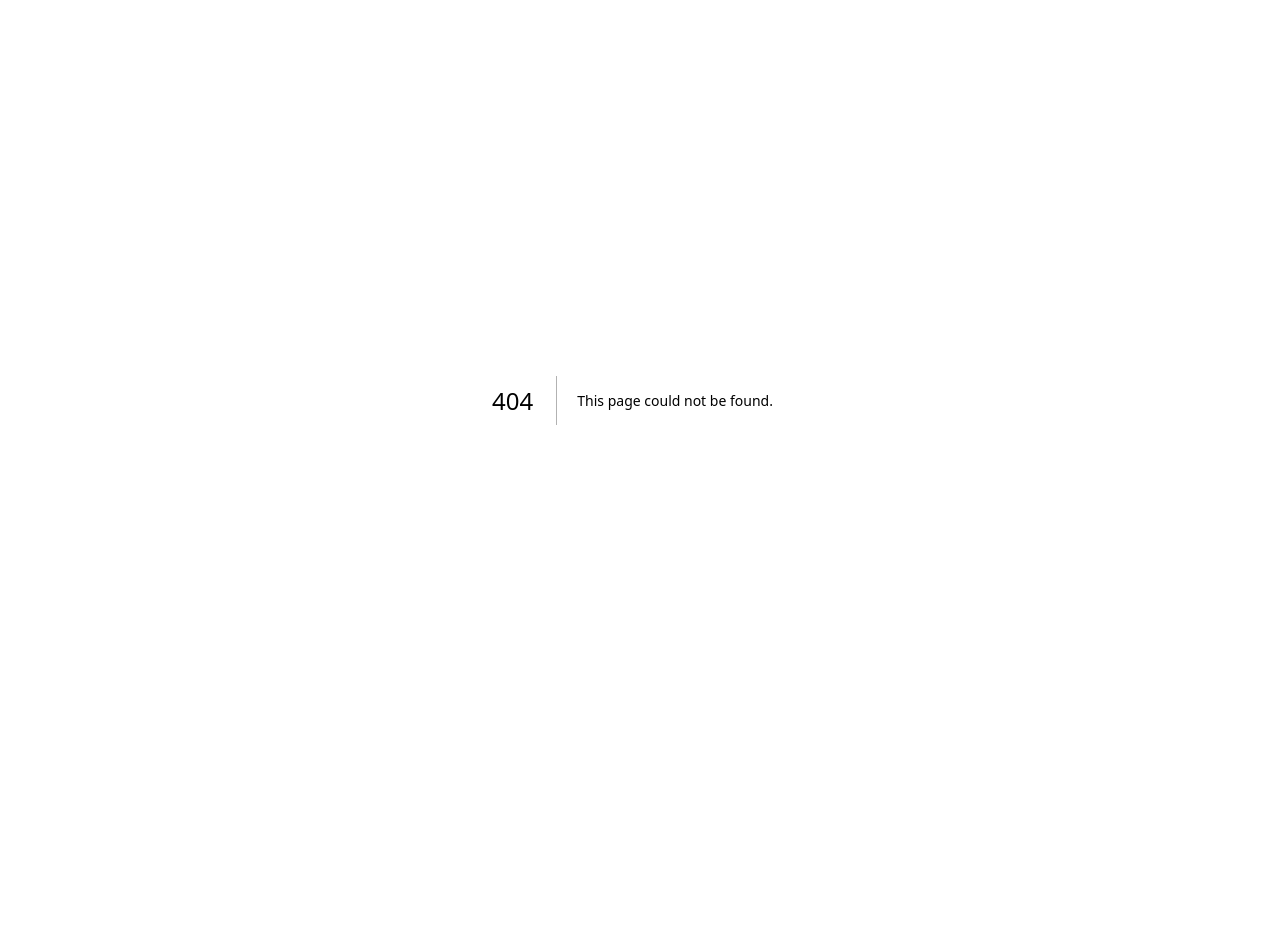
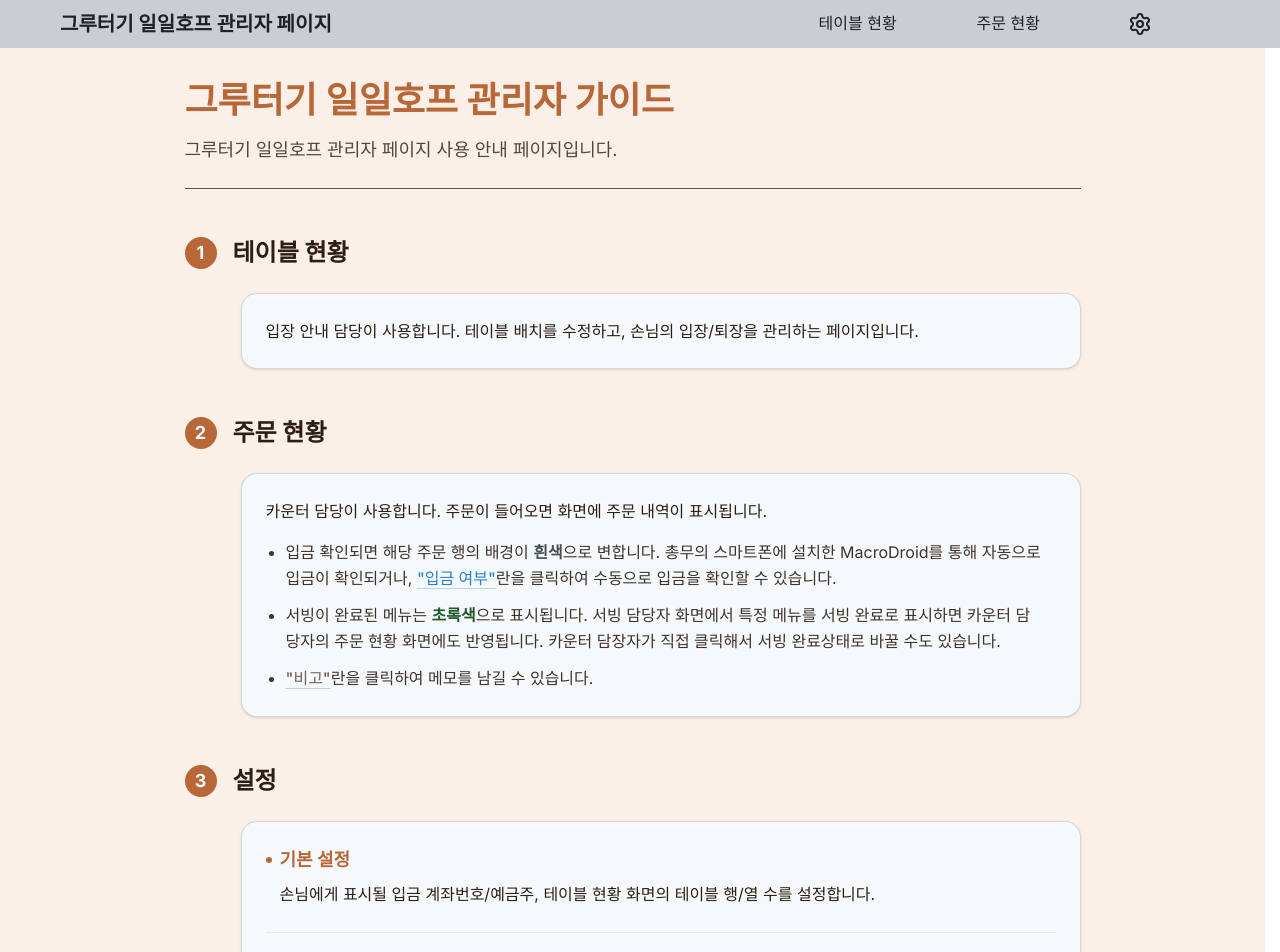
Before and after one commit to Ujin-Heo/ilhop-manager, a Next.js app in the folder frontend/: page /admin in a window 1280 px wide. Before the commit this address had no page. Shown: the top 952 px of the page. Before the commit the page ends 800 px from the top, so only its background shows below. Built offline with nearby package versions, Linux system fonts and the light colour scheme.

Commit message:
feat: Create /admin main page and delete root page

```diff
--- /dev/null
+++ b/frontend/app/admin/(desktop)/page.tsx
@@ -0,0 +1,99 @@
+export default async function Page() {
+  return (
+    <main className="p-8 bg-warm-beige min-h-screen text-deep-brown">
+      <div className="max-w-4xl mx-auto space-y-12">
+        <header className="border-b border-sepia pb-6">
+          <h1 className="text-4xl font-bold mb-4 text-cinnamon">
+            그루터기 일일호프 관리자 가이드
+          </h1>
+          <p className="text-lg opacity-80">
+            그루터기 일일호프 관리자 페이지 사용 안내 페이지입니다.
+          </p>
+        </header>
+
+        <section className="space-y-6">
+          <div className="flex items-center gap-4">
+            <div className="w-8 h-8 rounded-full bg-cinnamon flex items-center justify-center text-white font-bold text-lg">
+              1
+            </div>
+            <h2 className="text-2xl font-bold">테이블 현황</h2>
+          </div>
+          <div className="ml-14 p-6 bg-white rounded-2xl shadow-sm border border-sepia/20">
+            <p className="leading-relaxed">
+              입장 안내 담당이 사용합니다. 테이블 배치를 수정하고, 손님의
+              입장/퇴장을 관리하는 페이지입니다.
+            </p>
+          </div>
+        </section>
+
+        <section className="space-y-6">
+          <div className="flex items-center gap-4">
+            <div className="w-8 h-8 rounded-full bg-cinnamon flex items-center justify-center text-white font-bold text-lg">
+              2
+            </div>
+            <h2 className="text-2xl font-bold">주문 현황</h2>
+          </div>
+          <div className="ml-14 p-6 bg-white rounded-2xl shadow-sm border border-sepia/20 space-y-4">
+            <p className="leading-relaxed">
+              카운터 담당이 사용합니다. 주문이 들어오면 화면에 주문 내역이
+              표시됩니다.
+            </p>
+            <ul className="list-disc ml-5 space-y-3 opacity-90">
+              <li>
+                입금 확인되면 해당 주문 행의 배경이{" "}
+                <span className="font-semibold text-charcoal">흰색</span>으로
+                변합니다. 총무의 스마트폰에 설치한 MacroDroid를 통해 자동으로
+                입금이 확인되거나,{" "}
+                <span className="text-blue font-medium underline underline-offset-4 decoration-blue/30">
+                  "입금 여부"
+                </span>
+                란을 클릭하여 수동으로 입금을 확인할 수 있습니다.
+              </li>
+              <li>
+                서빙이 완료된 메뉴는{" "}
+                <span className="text-green font-bold">초록색</span>으로
+                표시됩니다. 서빙 담당자 화면에서 특정 메뉴를 서빙 완료로
+                표시하면 카운터 담당자의 주문 현황 화면에도 반영됩니다. 카운터
+                담장자가 직접 클릭해서 서빙 완료상태로 바꿀 수도 있습니다.
+              </li>
+              <li>
+                <span className="text-sepia font-medium underline underline-offset-4 decoration-sepia/30">
+                  "비고"
+                </span>
+                란을 클릭하여 메모를 남길 수 있습니다.
+              </li>
+            </ul>
+          </div>
+        </section>
+
+        <section className="space-y-6">
+          <div className="flex items-center gap-4">
+            <div className="w-8 h-8 rounded-full bg-cinnamon flex items-center justify-center text-white font-bold text-lg">
+              3
+            </div>
+            <h2 className="text-2xl font-bold">설정</h2>
+          </div>
+          <div className="ml-14 p-6 bg-white rounded-2xl shadow-sm border border-sepia/20 space-y-6">
+            <div>
+              <h3 className="font-bold text-lg mb-2 text-cinnamon flex items-center gap-2">
+                <span className="w-1.5 h-1.5 rounded-full bg-cinnamon" />
+                기본 설정
+              </h3>
+              <p className="ml-3.5">
+                손님에게 표시될 입금 계좌번호/예금주, 테이블 현황 화면의 테이블
+                행/열 수를 설정합니다.
+              </p>
+            </div>
+            <div className="pt-6 border-t border-sepia/10">
+              <h3 className="font-bold text-lg mb-2 text-cinnamon flex items-center gap-2">
+                <span className="w-1.5 h-1.5 rounded-full bg-cinnamon" />
+                메뉴 설정
+              </h3>
+              <p className="ml-3.5">메뉴를 추가/수정/삭제할 수 있습니다.</p>
+            </div>
+          </div>
+        </section>
+      </div>
+    </main>
+  );
+}
--- a/frontend/app/page.tsx
+++ /dev/null
@@ -1,3 +0,0 @@
-export default function Home() {
-  return <main>This is the root page.</main>;
-}
--- a/frontend/components/admin/navigation-bar.tsx
+++ b/frontend/components/admin/navigation-bar.tsx
@@ -19,7 +19,11 @@ function NavigationBar({ links }: NavigationBarProps) {
 
   return (
     <nav className="flex w-full h-nav-bar-height pl-15 pr-30 justify-between items-center fixed top-0 z-50 bg-silver">
-      <h1 className="font-bold text-xl text-black">그루터기 일일호프</h1>
+      <Link href="/admin" className="transition-all active:scale-95">
+        <h1 className="font-bold text-xl text-black ">
+          그루터기 일일호프 관리자 페이지
+        </h1>
+      </Link>
       <div className="flex items-center gap-x-20">
         <ul className="flex justify-between items-end gap-x-20">
           {links.map((link) => (
@@ -27,7 +31,8 @@ function NavigationBar({ links }: NavigationBarProps) {
               key={link.name}
               href={link.href}
               className={clsx("flex justify-center items-center text-black", {
-                "font-bold underline decoration-2 underline-offset-4": pathname === link.href,
+                "font-bold underline decoration-2 underline-offset-4":
+                  pathname === link.href,
               })}
             >
               <p>{link.name}</p>
@@ -36,10 +41,13 @@ function NavigationBar({ links }: NavigationBarProps) {
         </ul>
         <Link
           href="/admin/settings"
-          className={clsx("p-2 rounded-full hover:bg-black/5 transition-colors", {
-            "text-cinnamon": pathname === "/admin/settings",
-            "text-black": pathname !== "/admin/settings",
-          })}
+          className={clsx(
+            "p-2 rounded-full hover:bg-black/5 transition-colors",
+            {
+              "text-cinnamon": pathname === "/admin/settings",
+              "text-black": pathname !== "/admin/settings",
+            },
+          )}
         >
           <Settings size={24} />
         </Link>
```
